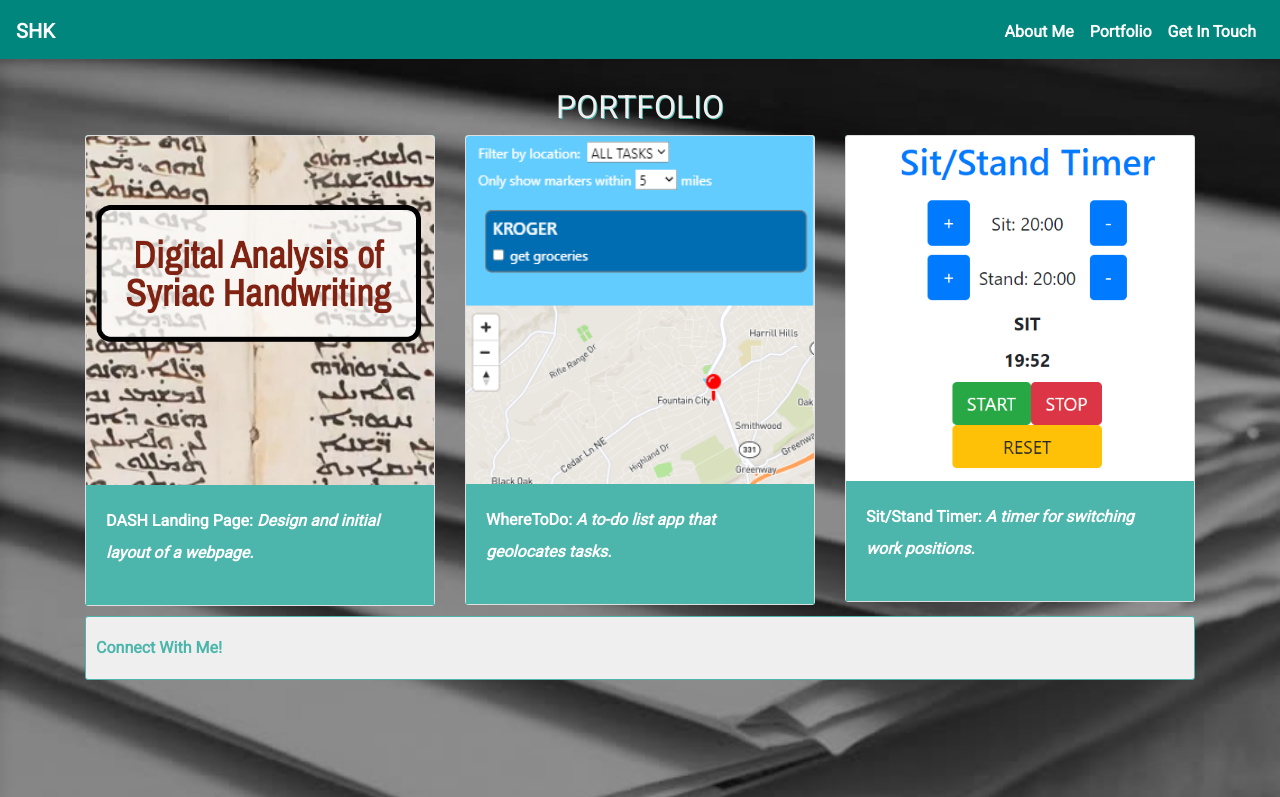
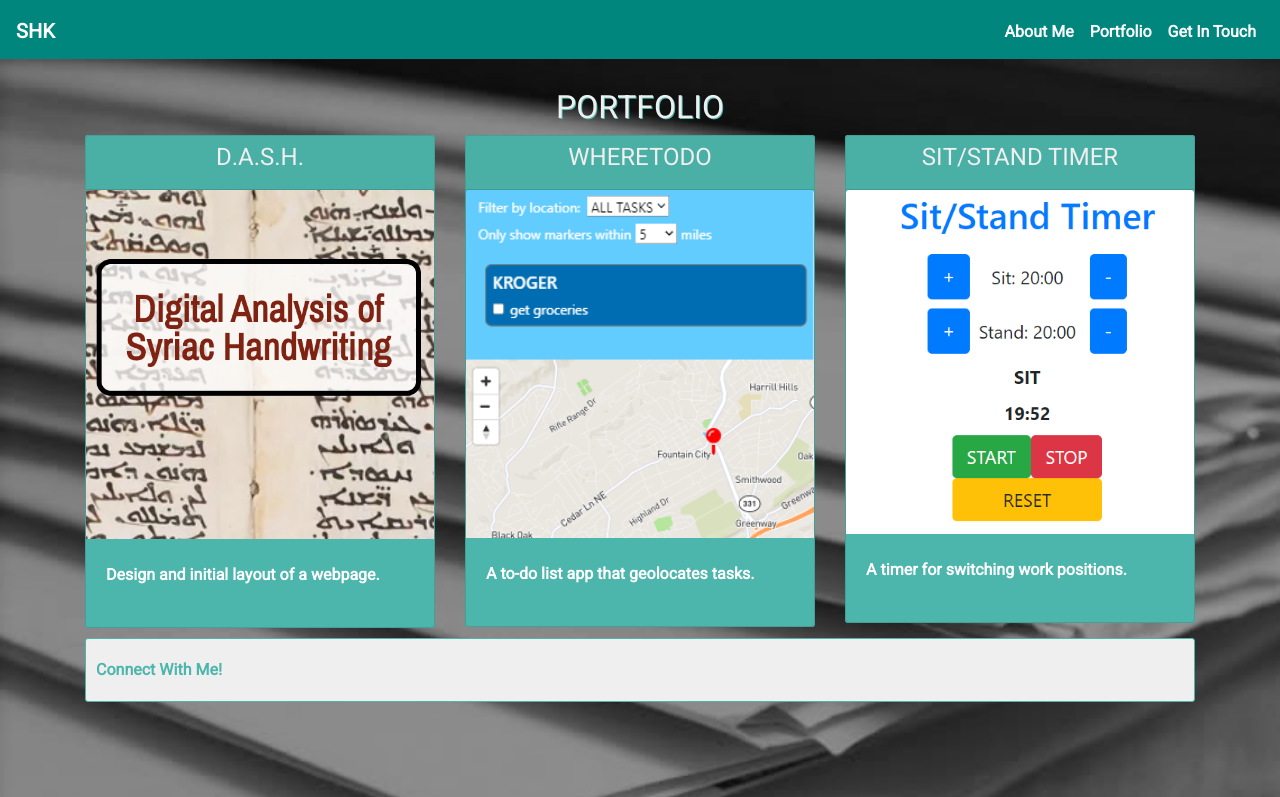
Before and after one commit to stefanhk31/portfolio-angular, an Angular app: page /portfolio in a window 1280 px wide. Shown: the top 797 px of the page. Built offline with nearby package versions, Linux system fonts and the light colour scheme.

Commit message:
Adding a card header to items

```diff
--- a/src/app/portfolio/portfolio-items/portfolio-items.component.html
+++ b/src/app/portfolio/portfolio-items/portfolio-items.component.html
@@ -3,9 +3,12 @@
       <div class="guiding-link d-flex flex-column">
         <a [routerLink]="['/portfolio/case-study', item.id]">
           <div class="card">
+            <div class="card-header">
+              <h4>{{ item.name }}</h4>
+            </div>
             <img class="card-img-top" src="{{item.previewImageUrl}}" alt="Preview Image">
             <div class="card-body">
-                <p>{{ item.name }}: <em>{{ item.tagline }}</em></p>
+                <p>{{ item.tagline }}</p>
             </div>
           </div>
           </a>
--- a/src/assets/api/portfolio/portfolio-items.json
+++ b/src/assets/api/portfolio/portfolio-items.json
@@ -1,7 +1,7 @@
 [
   {
     "id": "dashLandingPage",
-    "name": "DASH Landing Page",
+    "name": "D.A.S.H.",
     "tagline": "Design and initial layout of a webpage.",
     "previewImageUrl": "assets/img/dash_preview.png",
     "detail": {
--- a/src/assets/scss/content/components/portfolio/_portfolio-items.scss
+++ b/src/assets/scss/content/components/portfolio/_portfolio-items.scss
@@ -20,20 +20,21 @@
         color: $med_gray;
         bottom: 37px;
         top: auto;
+      }
 
-        @media (min-width: 992px) {
-          bottom: 50px;
+      .card {
+        background: $med_teal;
+
+        .card-header {
+          padding: .5rem .25rem;
+        }
+
+        .card-body {
+          p {
+            margin-right: 20px;
+          }
         }
       }
-
-      .card-body {
-        background: $med_teal;
-
-        p {
-          margin-right: 20px;
-        }
-      }
-
     }
   }
 }
```
